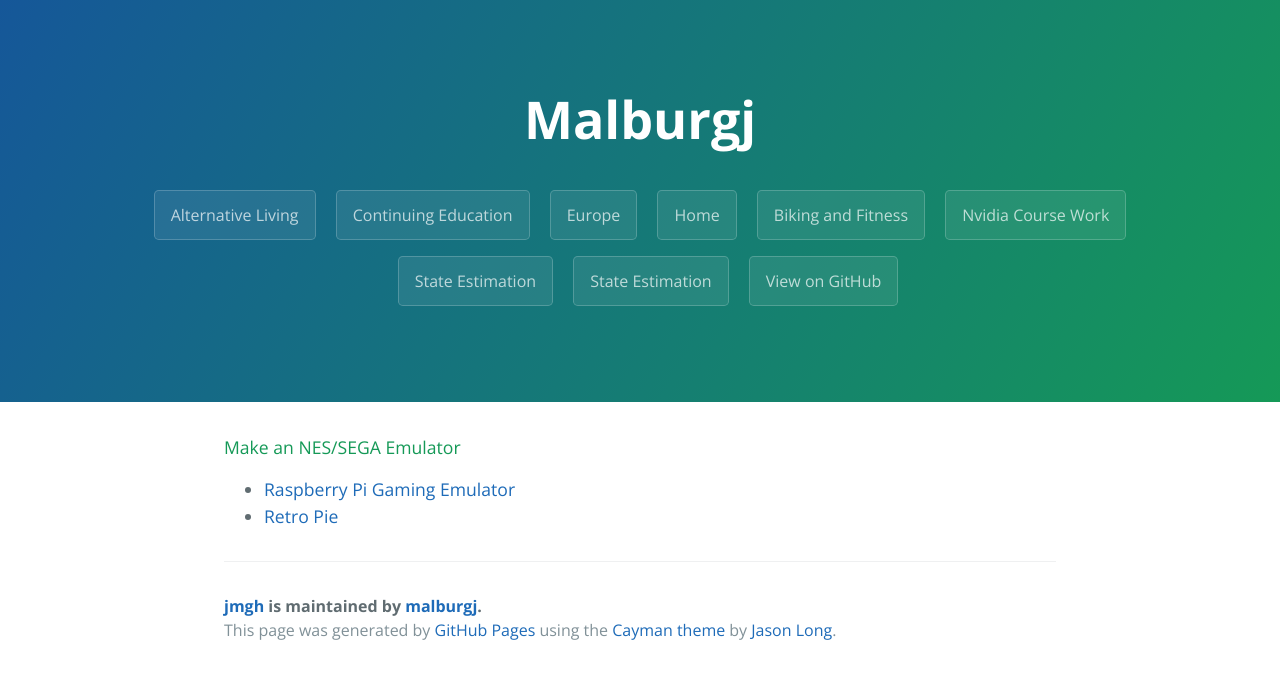
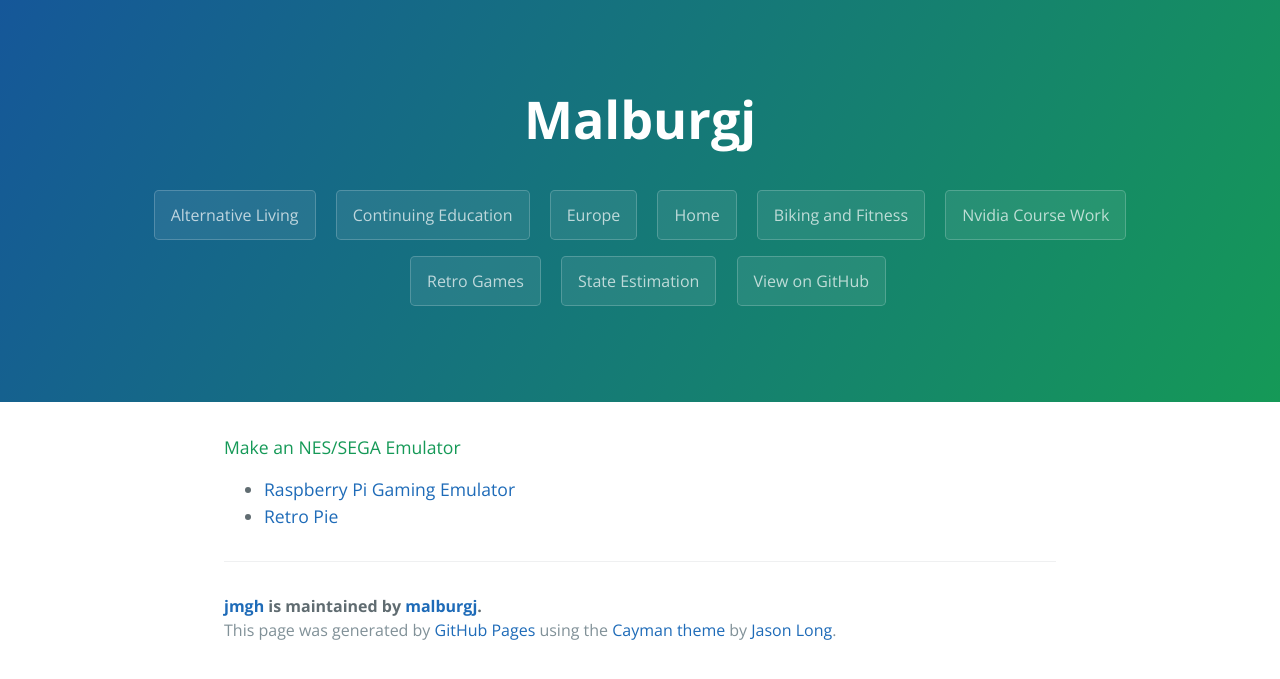
Before and after one commit to malburgj/malburgj.github.io, a Jekyll site: the page built from retro.md, in a window 1280 px wide. Shown: the top 679 px of the page. Built offline with Jekyll 4.4.1, drawn with Linux system fonts in a browser that asks for light colours.

```diff
--- a/retro.md
+++ b/retro.md
@@ -1,7 +1,7 @@
 ---
-title: State Estimation
+title: Retro Games
 layout: template
-filename: stateest
+filename: retro
 ---
 #### Make an NES/SEGA Emulator
 *   [Raspberry Pi Gaming Emulator](https://www.pcworld.com/article/3190347/how-to-build-a-raspberry-pi-retrogaming-emulation-console.html)
```
